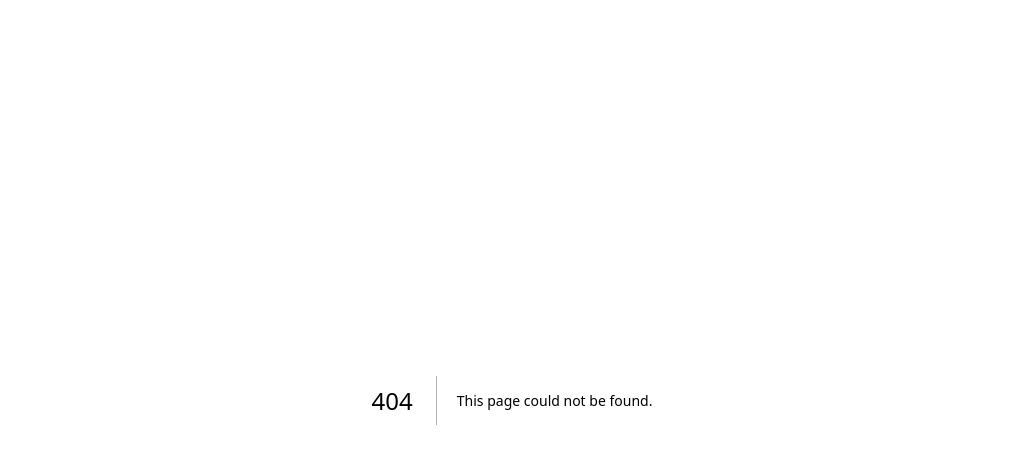
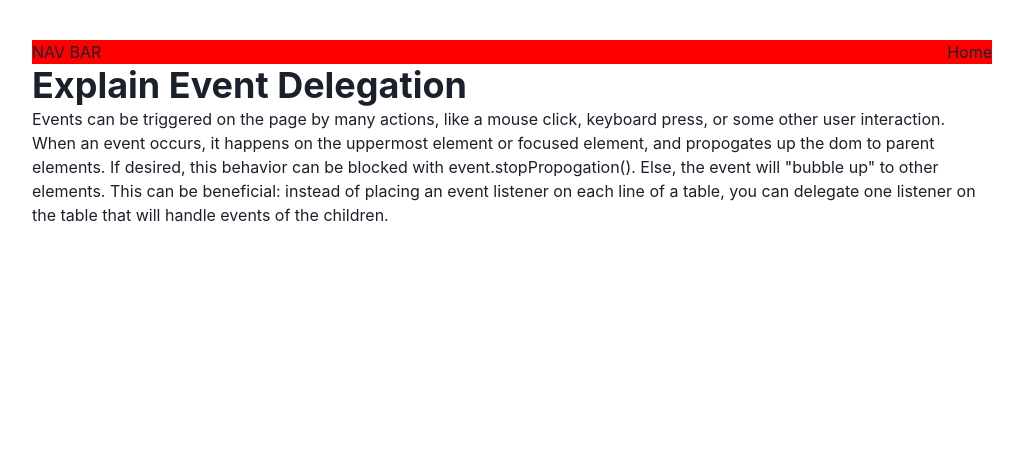
Before and after one commit to William-Schutte/leet-code-workbook, a Next.js app: page /triviaQuestions/JavaScriptTrivia in a window 1280 px wide. Before the commit this address had no page. Shown: the top 464 px of the page, without its empty margins (128-1151 px from the left). Built offline with nearby package versions, Linux system fonts and the light colour scheme.

Commit message:
problem: Coin Change

```diff
--- /dev/null
+++ b/pages/triviaQuestions/JavaScriptTrivia.tsx
@@ -0,0 +1,20 @@
+import { Heading, Text } from "@chakra-ui/react";
+import Layout from "../layout";
+
+export default function JavaScriptTrivia() {
+  return (
+    <Layout>
+      <Heading>Explain Event Delegation</Heading>
+      <Text>
+        Events can be triggered on the page by many actions, like a mouse click,
+        keyboard press, or some other user interaction. When an event occurs, it
+        happens on the uppermost element or focused element, and propogates up
+        the dom to parent elements. If desired, this behavior can be blocked
+        with event.stopPropogation(). Else, the event will "bubble up" to other
+        elements. This can be beneficial: instead of placing an event listener
+        on each line of a table, you can delegate one listener on the table that
+        will handle events of the children.
+      </Text>
+    </Layout>
+  );
+}
```
Also changed, not shown: pages/problems/coinChange/index.tsx (added, +18 -0 lines), pages/problems/coinChange/work.js (added, +61 -0 lines).
